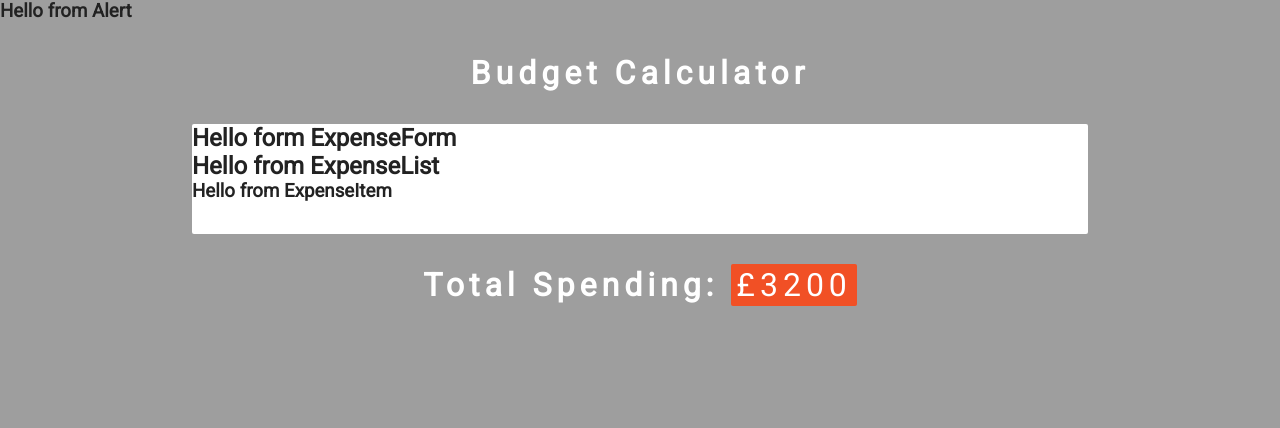
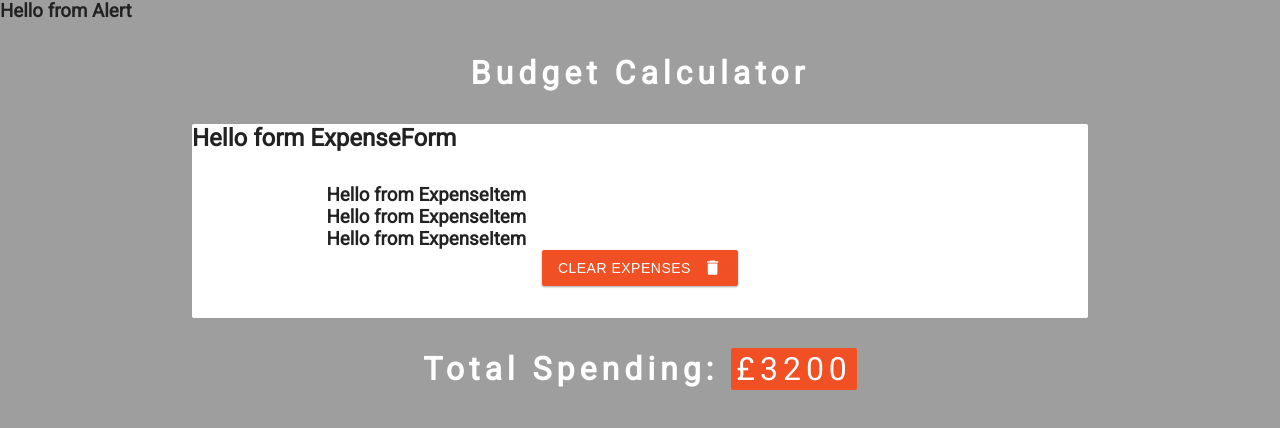
Before and after one commit to yvonnkr/react-budget-calculator, a React (Create React App) app: page / in a window 1280 px wide. Shown: the top 428 px of the page. Built offline with nearby package versions, Linux system fonts and the light colour scheme.

Commit message:
ExpenseList setup

```diff
--- a/src/components/ExpenseList.js
+++ b/src/components/ExpenseList.js
@@ -1,12 +1,22 @@
 import React from 'react';
+import { MdDelete } from 'react-icons/md';
 import ExpenseItem from './ExpenseItem';
 
-const ExpenseList = () => {
+const ExpenseList = ({ expenses }) => {
   return (
-    <div>
-      <h2>Hello from ExpenseList</h2>
-      <ExpenseItem />
-    </div>
+    <>
+      <ul className='list'>
+        {expenses.map(expense => (
+          <ExpenseItem key={expense.id} expense={expense} />
+        ))}
+      </ul>
+
+      {expenses.length > 0 && (
+        <button className=' btn'>
+          clear expenses <MdDelete className='btn-icon' />
+        </button>
+      )}
+    </>
   );
 };
 
```
